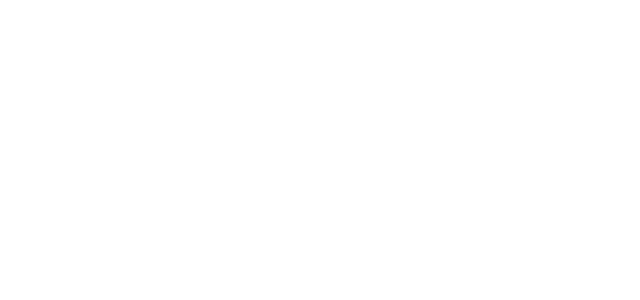
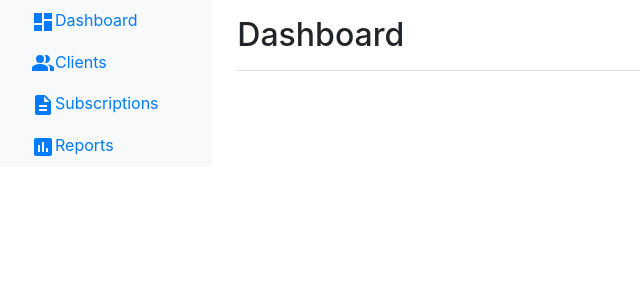
Before and after one commit to IsmailAISSAMI/TeamTennis-frontend, a React (Create React App) app: page /dashboard in a window 1280 px wide. Shown: the top 300 px of the page, without its empty margins (0-640 px from the left). Built offline with nearby package versions, Linux system fonts and the light colour scheme.

Commit message:
dashboard init

```diff
--- a/public/index.html
+++ b/public/index.html
@@ -10,34 +10,17 @@
       content="Web site created using create-react-app"
     />
     <link rel="apple-touch-icon" href="%PUBLIC_URL%/logo192.png" />
-    <!--
-      manifest.json provides metadata used when your web app is installed on a
-      user's mobile device or desktop. See https://developers.google.com/web/fundamentals/web-app-manifest/
-    -->
     <link rel="manifest" href="%PUBLIC_URL%/manifest.json" />
-    <!--
-      Notice the use of %PUBLIC_URL% in the tags above.
-      It will be replaced with the URL of the `public` folder during the build.
-      Only files inside the `public` folder can be referenced from the HTML.
 
-      Unlike "/favicon.ico" or "favicon.ico", "%PUBLIC_URL%/favicon.ico" will
-      work correctly both with client-side routing and a non-root public URL.
-      Learn how to configure a non-root public URL by running `npm run build`.
-    -->
-    <title>React App</title>
+    <title>TEAM TENNIS</title>
   </head>
+
   <body>
-    <noscript>You need to enable JavaScript to run this app.</noscript>
     <div id="root"></div>
-    <!--
-      This HTML file is a template.
-      If you open it directly in the browser, you will see an empty page.
-
-      You can add webfonts, meta tags, or analytics to this file.
-      The build step will place the bundled scripts into the <body> tag.
-
-      To begin the development, run `npm start` or `yarn start`.
-      To create a production bundle, use `npm run build` or `yarn build`.
+    <!-- BOOTSTRAP JS  -->
+    <!-- <script src="https://code.jquery.com/jquery-3.2.1.slim.min.js" integrity="sha384-KJ3o2DKtIkvYIK3UENzmM7KCkRr/rE9/Qpg6aAZGJwFDMVNA/GpGFF93hXpG5KkN" crossorigin="anonymous"></script>
+    <script src="https://cdnjs.cloudflare.com/ajax/libs/popper.js/1.12.9/umd/popper.min.js" integrity="sha384-ApNbgh9B+Y1QKtv3Rn7W3mgPxhU9K/ScQsAP7hUibX39j7fakFPskvXusvfa0b4Q" crossorigin="anonymous"></script>
+    <script src="https://maxcdn.bootstrapcdn.com/bootstrap/4.0.0/js/bootstrap.min.js" integrity="sha384-JZR6Spejh4U02d8jOt6vLEHfe/JQGiRRSQQxSfFWpi1MquVdAyjUar5+76PVCmYl" crossorigin="anonymous"></script>
     -->
   </body>
 </html>
--- a/src/App.js
+++ b/src/App.js
@@ -13,6 +13,7 @@
         <Route path="/" exact component={Home} />
         <Route path="/connexion" exact component={Connexion} />
         <Route path="/dashboard" exact component={Dashboard} />
+        <Route path="/dashboard/clients" component={Dashboard} />
       </Switch>
     </BrowserRouter>
   );
--- /dev/null
+++ b/src/components/DashboardSidebar.js
@@ -0,0 +1,45 @@
+import React from "react";
+import { NavLink } from "react-router-dom";
+
+// ICONS
+import DashboardIcon from "@material-ui/icons/Dashboard";
+import PeopleAltIcon from "@material-ui/icons/PeopleAlt";
+import DescriptionIcon from "@material-ui/icons/Description";
+import AssessmentIcon from "@material-ui/icons/Assessment";
+
+function DashboardSidebar() {
+  return (
+    <nav className="col-md-2 d-none d-md-block bg-light sidebar">
+      <div className="sidebar-sticky">
+        <ul className="nav flex-column">
+          <li className="nav-item">
+            <NavLink to="/#" className="nav-link">
+              <DashboardIcon />
+              Dashboard
+            </NavLink>
+          </li>
+          <li className="nav-item">
+            <NavLink to="/#" className="nav-link">
+              <PeopleAltIcon />
+              Clients
+            </NavLink>
+          </li>
+          <li className="nav-item">
+            <NavLink to="/#" className="nav-link">
+              <DescriptionIcon />
+              Subscriptions
+            </NavLink>
+          </li>
+          <li className="nav-item">
+            <NavLink to="/#" className="nav-link">
+              <AssessmentIcon />
+              Reports
+            </NavLink>
+          </li>
+        </ul>
+      </div>
+    </nav>
+  );
+}
+
+export default DashboardSidebar;
--- a/src/index.js
+++ b/src/index.js
@@ -1,6 +1,8 @@
 import React from 'react';
 import ReactDOM from 'react-dom';
 import App from './App';
+// CSS
+import 'bootstrap/dist/css/bootstrap.css';
 import './styles/index.scss';
 
 ReactDOM.render(
--- a/src/pages/Dashboard.js
+++ b/src/pages/Dashboard.js
@@ -1,11 +1,34 @@
-import React from 'react'
+import React from "react";
+import DashboardSidebar from "../components/DashboardSidebar";
+
 
 function Dashboard() {
-    return (
-        <div className="">
+  return (
+    <div className="container-fluid">
+      <div className="row">
+        <DashboardSidebar />
+        <main role="main" className="col-md-9 ml-sm-auto col-lg-10 pt-3 px-4">
+          <div
+            className="chartjs-size-monitor"
+          >
+            <div
+              className="chartjs-size-monitor-expand"
+            >
+            </div>
+            <div
+              className="chartjs-size-monitor-shrink"
+            >
+            </div>
+          </div>
+          <div className="d-flex justify-content-between flex-wrap flex-md-nowrap align-items-center pb-2 mb-3 border-bottom">
+            <h1 className="h2">Dashboard</h1>
 
-        </div>
-    )
+          </div>
+
+          </main>
+      </div>
+    </div>
+  );
 }
 
-export default Dashboard
+export default Dashboard;
--- a/src/pages/Home.js
+++ b/src/pages/Home.js
@@ -1,4 +1,5 @@
 import React from 'react';
+// COMPONENTS
 import Navbar from '../components/Navbar';
 import Footer from '../components/Footer';
 
@@ -14,9 +15,6 @@
                 </div>
             </div>
             <Footer />
-                {/* <Banner />
-                <Info />
-                <Coach /> */}
         </>
     );
 };
```
